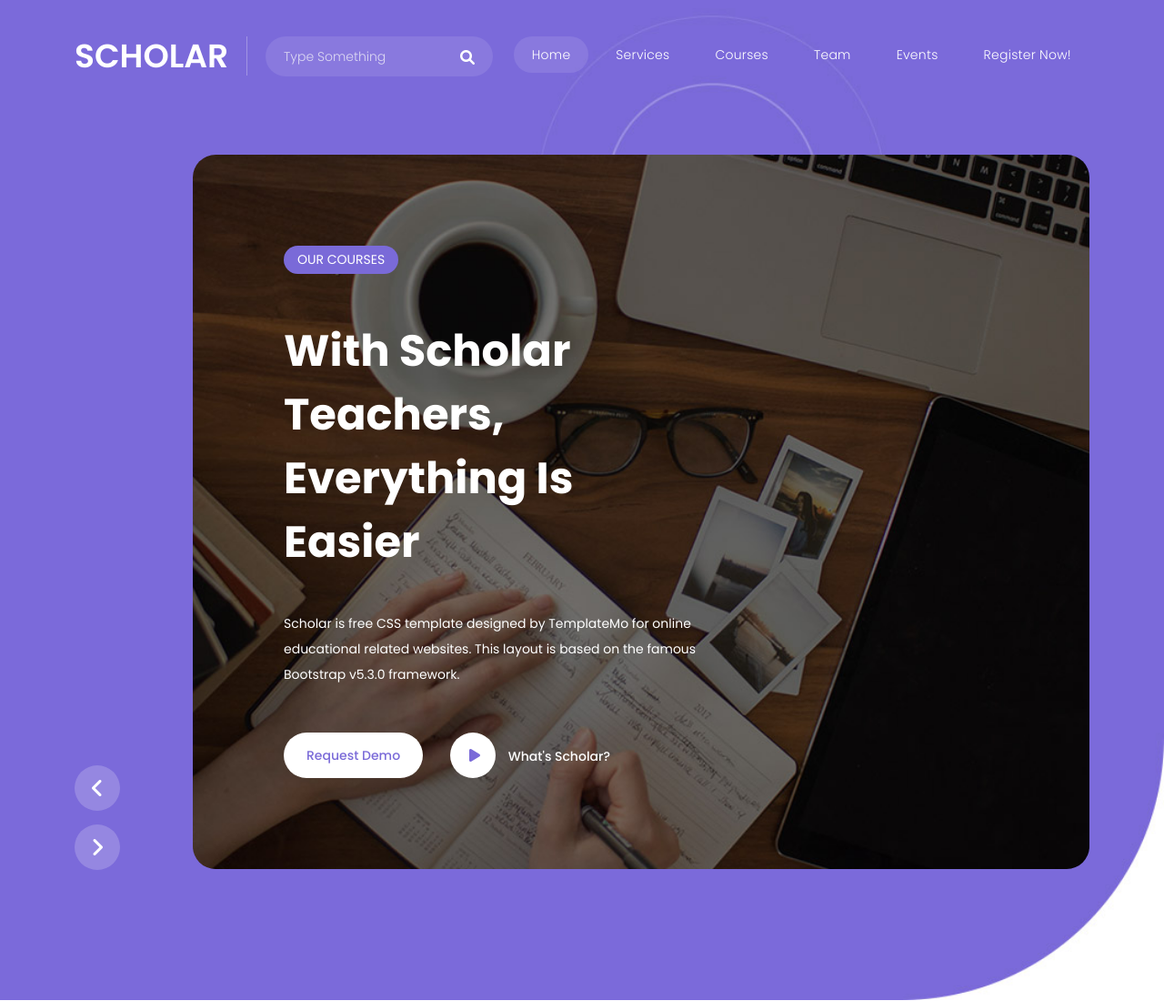
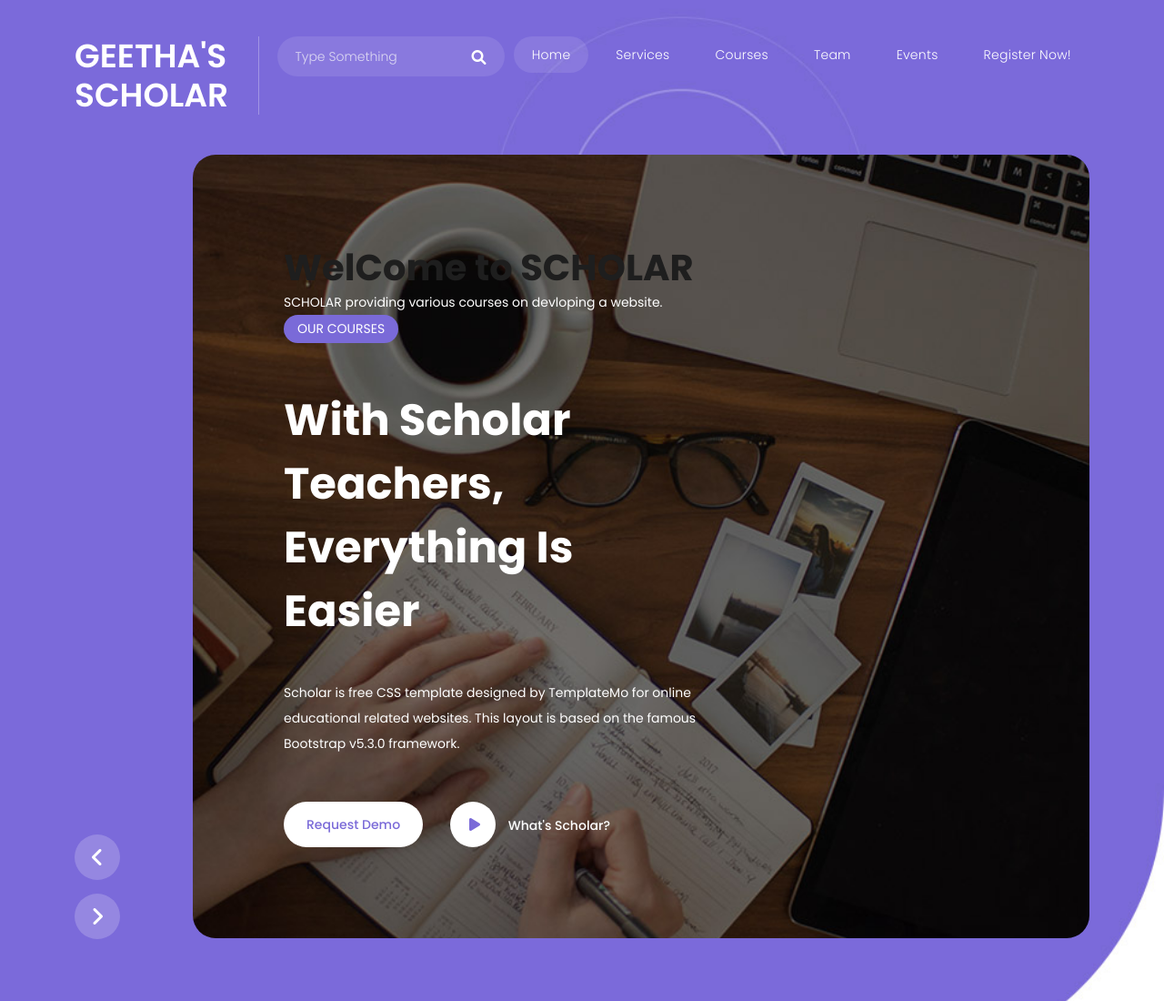
Before and after one commit to Geetha-Garampelly/Profolio-G, a plain HTML site: page index.html in a window 1280 px wide. Shown: the top 1100 px of the page at 91% size. Drawn offline with nearby package versions, Linux system fonts and the light colour scheme.

Commit message:
Update index.html

```diff
--- a/index.html
+++ b/index.html
@@ -51,7 +51,7 @@ https://templatemo.com/tm-586-scholar
                 <nav class="main-nav">
                     <!-- ***** Logo Start ***** -->
                     <a href="index.html" class="logo">
-                        <h1>Scholar</h1>
+                        <h1>Geetha's Scholar</h1>
                     </a>
                     <!-- ***** Logo End ***** -->
                     <!-- ***** Serach Start ***** -->
@@ -88,6 +88,8 @@ https://templatemo.com/tm-586-scholar
         <div class="col-lg-12">
           <div class="owl-carousel owl-banner">
             <div class="item item-1">
+              <h1>WelCome to SCHOLAR</h1>
+              <p>SCHOLAR providing various courses on devloping a website.</p>
               <div class="header-text">
                 <span class="category">Our Courses</span>
                 <h2>With Scholar Teachers, Everything Is Easier</h2>
```
